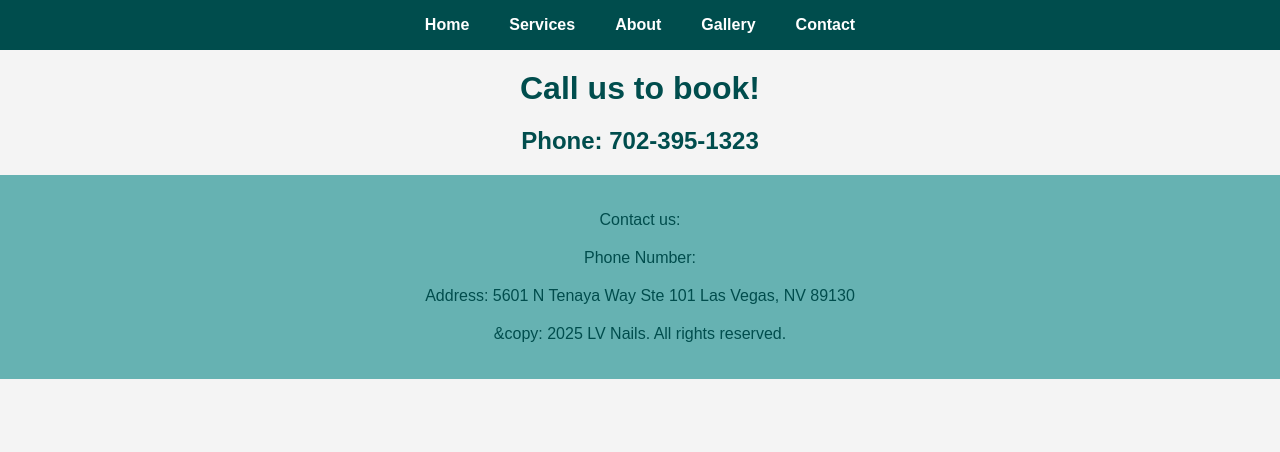
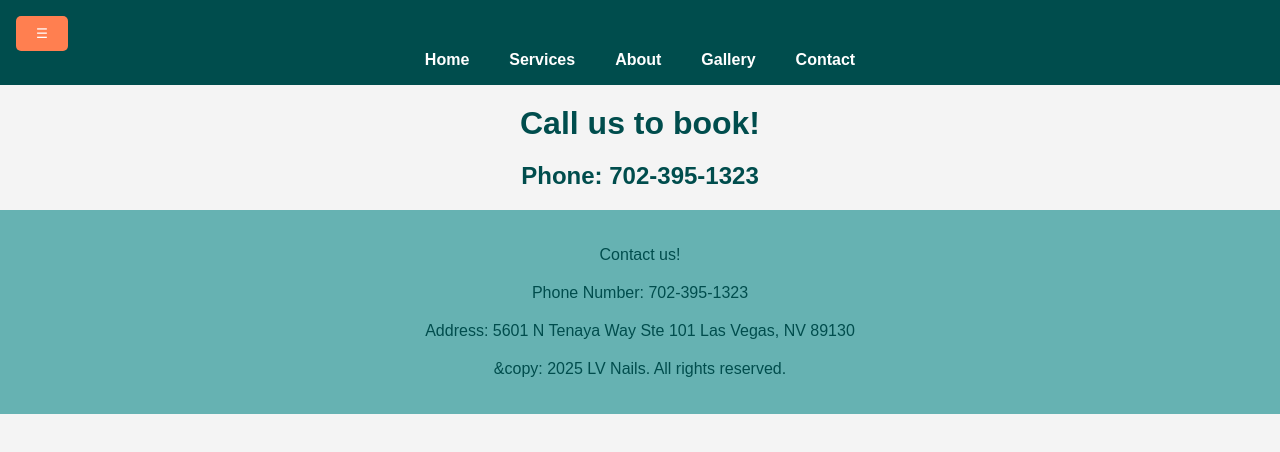
Before and after one commit to KatieLudwig/lvnailsalon, a React (Create React App) app: page /contact in a window 1280 px wide. Shown: the top 452 px of the page. Built offline with nearby package versions, Linux system fonts and the light colour scheme.

Commit message:
update navbar

```diff
--- a/src/Footer.js
+++ b/src/Footer.js
@@ -2,8 +2,8 @@ import React from "react";
 
 const Footer = () => (
     <footer className="footer">
-        <p>Contact us: </p>
-        <p>Phone Number: </p>
+        <p>Contact us! </p>
+        <p>Phone Number: 702-395-1323</p>
         <p>Address: 5601 N Tenaya Way Ste 101 Las Vegas, NV 89130</p>
         <p>&copy: 2025 LV Nails. All rights reserved.</p>
     </footer>
--- a/src/Navbar.js
+++ b/src/Navbar.js
@@ -1,16 +1,28 @@
-import React from "react";
+import React, { useState } from "react";
 import { Link } from 'react-router-dom';
+// import './styles.css';
 
-const Navbar = () => (
-    <nav>
-        <ul>
-            <li><Link to="/">Home</Link></li>
-            <li><Link to="/services">Services</Link></li>
-            <li><Link to="/about">About</Link></li>
-            <li><Link to="/gallery">Gallery</Link></li>
-            <li><Link to="/contact">Contact</Link></li>
-        </ul>
-    </nav>
-);
+const Navbar = () => {
+    const [isOpen, SetIsOpen] = useState(false);
+
+    const toggleMenu = () => {
+        SetIsOpen(!isOpen);
+    };
+
+    return (
+        <nav className="navbar">
+            <button className="menu-toggle" onClick={toggleMenu}>
+            ☰
+            </button>
+            <ul className={`nav-links ${isOpen ? 'open' : ''}`}>
+                <li><Link to="/" onClick={() => SetIsOpen(false)}>Home</Link></li>
+                <li><Link to="/services" onClick={() => SetIsOpen(false)}>Services</Link></li>
+                <li><Link to="/about" onClick={() => SetIsOpen(false)}>About</Link></li>
+                <li><Link to="/gallery" onClick={() => SetIsOpen(false)}>Gallery</Link></li>
+                <li><Link to="/contact" onClick={() => SetIsOpen(false)}>Contact</Link></li>
+            </ul>
+        </nav>
+    );
+};
 
 export default Navbar;
```
